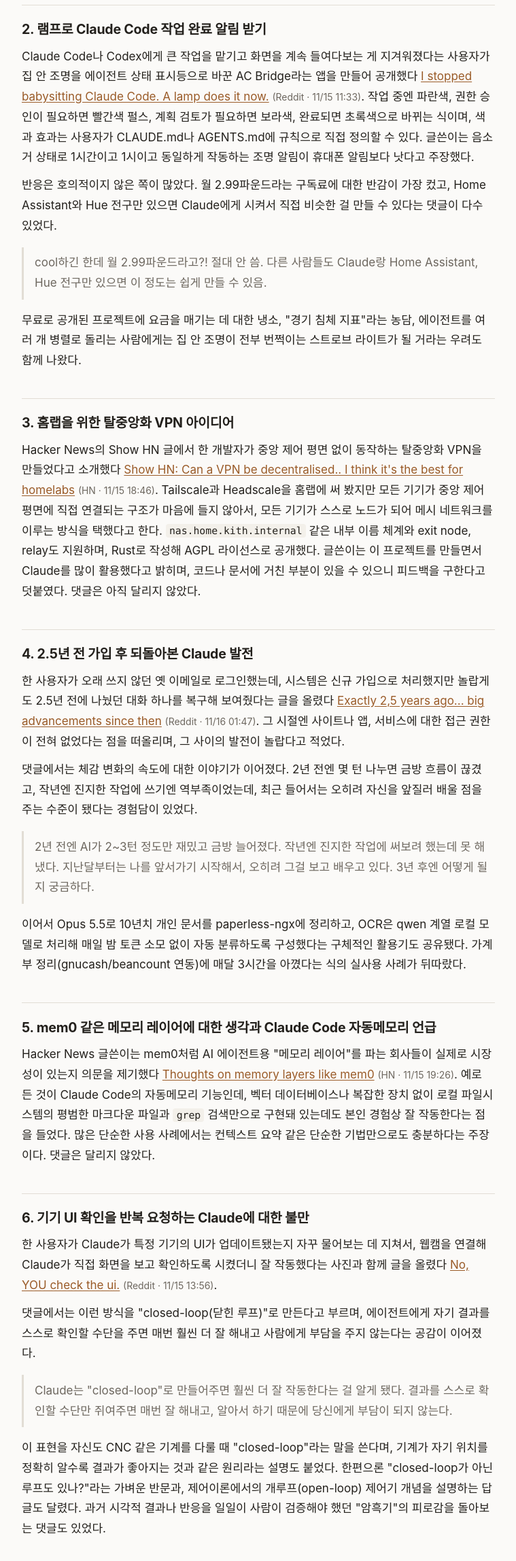
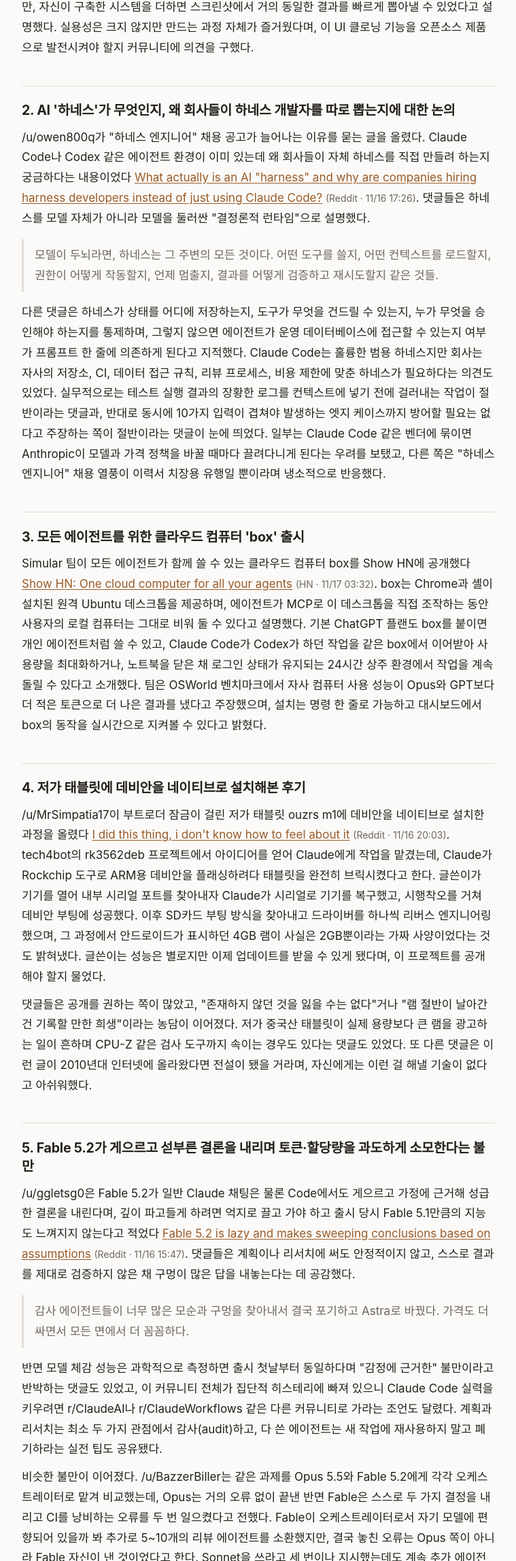
Before and after one commit to Junroot/reddit-claude, a plain HTML site: page index.html in a window 1280 px wide. Shown: the part 503-2800 px from the top of the page at 68% size, without its empty margins (260-1019 px from the left). Drawn offline with Linux system fonts and the light colour scheme.

Commit message:
브리프 발행 2026-11-17 03:15 UTC

```diff
--- a/index.html
+++ b/index.html
@@ -121,98 +121,47 @@
 
 <header>
   <h1>Claude Code 커뮤니티 브리프</h1>
-  <p class="asof">기준 시각 2026-11-16 09:20 KST</p>
+  <p class="asof">기준 시각 2026-11-17 12:07 KST</p>
 </header>
 
-<div class="banner"><b>이번 회차 수집 상태</b><ul><li>Reddit 정상 — 25건 수집</li><li>Hacker News 정상 — 14건 수집</li><li>Reddit 댓글 보강 정상 — 3건</li></ul></div>
+<div class="banner"><b>이번 회차 수집 상태</b><ul><li>Reddit 정상 — 25건 수집</li><li>Hacker News 정상 — 23건 수집</li><li>Reddit 댓글 보강 정상 — 4건</li></ul></div>
 
 <main>
-<h2>1. 한 맥에서 여러 Claude Code 계정을 운영하는 방법</h2>
-<p>Hacker News에 한 맥(Mac)에서 Claude Code 계정 여러 개를 동시에 돌리고 있다는 짧은 글이
-올라왔다 <a href="https://news.ycombinator.com/item?id=50506993">I run multiple Claude Code accounts on one Mac</a> <span class="ref">(HN · 11/15 23:00)</span>. 본문과 댓글이 따로 없어 구체적인 설정 방법까지는 알 수 없지만,
-제목만으로도 여러 워크스페이스나 프로젝트를 계정 단위로 나눠 병행 작업하려는 수요가 있음을
-보여준다.</p>
+<h2>1. Claude Opus로 픽셀 단위까지 동일한 UI를 만들어본 'Fakemetrics.com' 실험</h2>
+<p>개발자 tigranbs가 Claude Opus를 테스트하는 재미로 만든 서비스 Fakemetrics.com을 Show HN에 소개했다 <a href="https://news.ycombinator.com/item?id=50520741">Show HN: Fakemetrics.com – "build in public" like a superstar</a> <span class="ref">(HN · 11/17 03:08)</span>. "주말에 바이브 코딩한 앱으로 월 5만 달러를 벌고 퇴사했다"는 식의 가짜 성공 스크린샷이 흔해진 세태를 풍자하며, 스크린샷만으로 기존 UI를 거의 그대로 복제하는 시스템을 만들었다고 밝혔다. Claude, ChatGPT, Grok 같은 모델이 기본적으로는 UI를 똑같이 베끼는 데 약하지만, 자신이 구축한 시스템을 더하면 스크린샷에서 거의 동일한 결과를 빠르게 뽑아낼 수 있었다고 설명했다. 실용성은 크지 않지만 만드는 과정 자체가 즐거웠다며, 이 UI 클로닝 기능을 오픈소스 제품으로 발전시켜야 할지 커뮤니티에 의견을 구했다.</p>
 
-<h2>2. 램프로 Claude Code 작업 완료 알림 받기</h2>
-<p>Claude Code나 Codex에게 큰 작업을 맡기고 화면을 계속 들여다보는 게 지겨워졌다는 사용자가
-집 안 조명을 에이전트 상태 표시등으로 바꾼 AC Bridge라는 앱을 만들어 공개했다 <a href="https://www.reddit.com/r/ClaudeCode/comments/1xwk66v/i_stopped_babysitting_claude_code_a_lamp_does_it/">I stopped babysitting Claude Code. A lamp does it now.</a> <span class="ref">(Reddit · 11/15 11:33)</span>.
-작업 중엔 파란색, 권한 승인이 필요하면 빨간색 펄스, 계획 검토가 필요하면 보라색, 완료되면
-초록색으로 바뀌는 식이며, 색과 효과는 사용자가 CLAUDE.md나 AGENTS.md에 규칙으로 직접 정의할
-수 있다. 글쓴이는 음소거 상태로 1시간이고 1시이고 동일하게 작동하는 조명 알림이 휴대폰 알림보다
-낫다고 주장했다.</p>
-<p>반응은 호의적이지 않은 쪽이 많았다. 월 2.99파운드라는 구독료에 대한 반감이 가장 컸고, Home
-Assistant와 Hue 전구만 있으면 Claude에게 시켜서 직접 비슷한 걸 만들 수 있다는 댓글이 다수
-있었다.</p>
-<blockquote><p>cool하긴 한데 월 2.99파운드라고?! 절대 안 씀. 다른 사람들도 Claude랑 Home
-Assistant, Hue 전구만 있으면 이 정도는 쉽게 만들 수 있음.</p></blockquote>
-<p>무료로 공개된 프로젝트에 요금을 매기는 데 대한 냉소, "경기 침체 지표"라는 농담, 에이전트를
-여러 개 병렬로 돌리는 사람에게는 집 안 조명이 전부 번쩍이는 스트로브 라이트가 될 거라는 우려도
-함께 나왔다.</p>
+<h2>2. AI '하네스'가 무엇인지, 왜 회사들이 하네스 개발자를 따로 뽑는지에 대한 논의</h2>
+<p>/u/owen800q가 "하네스 엔지니어" 채용 공고가 늘어나는 이유를 묻는 글을 올렸다. Claude Code나 Codex 같은 에이전트 환경이 이미 있는데 왜 회사들이 자체 하네스를 직접 만들려 하는지 궁금하다는 내용이었다 <a href="https://www.reddit.com/r/ClaudeCode/comments/1xxk5ak/what_actually_is_an_ai_harness_and_why_are/">What actually is an AI "harness" and why are companies hiring harness developers instead of just using Claude Code?</a> <span class="ref">(Reddit · 11/16 17:26)</span>. 댓글들은 하네스를 모델 자체가 아니라 모델을 둘러싼 "결정론적 런타임"으로 설명했다.</p>
+<blockquote><p>모델이 두뇌라면, 하네스는 그 주변의 모든 것이다. 어떤 도구를 쓸지, 어떤 컨텍스트를 로드할지, 권한이 어떻게 작동할지, 언제 멈출지, 결과를 어떻게 검증하고 재시도할지 같은 것들.</p></blockquote>
+<p>다른 댓글은 하네스가 상태를 어디에 저장하는지, 도구가 무엇을 건드릴 수 있는지, 누가 무엇을 승인해야 하는지를 통제하며, 그렇지 않으면 에이전트가 운영 데이터베이스에 접근할 수 있는지 여부가 프롬프트 한 줄에 의존하게 된다고 지적했다. Claude Code는 훌륭한 범용 하네스지만 회사는 자사의 저장소, CI, 데이터 접근 규칙, 리뷰 프로세스, 비용 제한에 맞춘 하네스가 필요하다는 의견도 있었다. 실무적으로는 테스트 실행 결과의 장황한 로그를 컨텍스트에 넣기 전에 걸러내는 작업이 절반이라는 댓글과, 반대로 동시에 10가지 입력이 겹쳐야 발생하는 엣지 케이스까지 방어할 필요는 없다고 주장하는 쪽이 절반이라는 댓글이 눈에 띄었다. 일부는 Claude Code 같은 벤더에 묶이면 Anthropic이 모델과 가격 정책을 바꿀 때마다 끌려다니게 된다는 우려를 보탰고, 다른 쪽은 "하네스 엔지니어" 채용 열풍이 이력서 치장용 유행일 뿐이라며 냉소적으로 반응했다.</p>
 
-<h2>3. 홈랩을 위한 탈중앙화 VPN 아이디어</h2>
-<p>Hacker News의 Show HN 글에서 한 개발자가 중앙 제어 평면 없이 동작하는 탈중앙화 VPN을
-만들었다고 소개했다 <a href="https://news.ycombinator.com/item?id=50505492">Show HN: Can a VPN be decentralised.. I think it's the best for homelabs</a> <span class="ref">(HN · 11/15 18:46)</span>. Tailscale과 Headscale을 홈랩에 써 봤지만 모든
-기기가 중앙 제어 평면에 직접 연결되는 구조가 마음에 들지 않아서, 모든 기기가 스스로 노드가 되어
-메시 네트워크를 이루는 방식을 택했다고 한다. <code>nas.home.kith.internal</code> 같은 내부
-이름 체계와 exit node, relay도 지원하며, Rust로 작성해 AGPL 라이선스로 공개했다. 글쓴이는
-이 프로젝트를 만들면서 Claude를 많이 활용했다고 밝히며, 코드나 문서에 거친 부분이 있을 수
-있으니 피드백을 구한다고 덧붙였다. 댓글은 아직 달리지 않았다.</p>
+<h2>3. 모든 에이전트를 위한 클라우드 컴퓨터 'box' 출시</h2>
+<p>Simular 팀이 모든 에이전트가 함께 쓸 수 있는 클라우드 컴퓨터 box를 Show HN에 공개했다 <a href="https://news.ycombinator.com/item?id=50521067">Show HN: One cloud computer for all your agents</a> <span class="ref">(HN · 11/17 03:32)</span>. box는 Chrome과 셸이 설치된 원격 Ubuntu 데스크톱을 제공하며, 에이전트가 MCP로 이 데스크톱을 직접 조작하는 동안 사용자의 로컬 컴퓨터는 그대로 비워 둘 수 있다고 설명했다. 기본 ChatGPT 플랜도 box를 붙이면 개인 에이전트처럼 쓸 수 있고, Claude Code가 Codex가 하던 작업을 같은 box에서 이어받아 사용량을 최대화하거나, 노트북을 닫은 채 로그인 상태가 유지되는 24시간 상주 환경에서 작업을 계속 돌릴 수 있다고 소개했다. 팀은 OSWorld 벤치마크에서 자사 컴퓨터 사용 성능이 Opus와 GPT보다 더 적은 토큰으로 더 나은 결과를 냈다고 주장했으며, 설치는 명령 한 줄로 가능하고 대시보드에서 box의 동작을 실시간으로 지켜볼 수 있다고 밝혔다.</p>
 
-<h2>4. 2.5년 전 가입 후 되돌아본 Claude 발전</h2>
-<p>한 사용자가 오래 쓰지 않던 옛 이메일로 로그인했는데, 시스템은 신규 가입으로 처리했지만
-놀랍게도 2.5년 전에 나눴던 대화 하나를 복구해 보여줬다는 글을 올렸다 <a href="https://www.reddit.com/r/ClaudeCode/comments/1xx08wz/exactly_25_years_ago_big_advancements_since_then/">Exactly 2,5 years ago... big advancements since then</a> <span class="ref">(Reddit · 11/16 01:47)</span>. 그
-시절엔 사이트나 앱, 서비스에 대한 접근 권한이 전혀 없었다는 점을 떠올리며, 그 사이의 발전이
-놀랍다고 적었다.</p>
-<p>댓글에서는 체감 변화의 속도에 대한 이야기가 이어졌다. 2년 전엔 몇 턴 나누면 금방 흐름이
-끊겼고, 작년엔 진지한 작업에 쓰기엔 역부족이었는데, 최근 들어서는 오히려 자신을 앞질러 배울
-점을 주는 수준이 됐다는 경험담이 있었다.</p>
-<blockquote><p>2년 전엔 AI가 2~3턴 정도만 재밌고 금방 늘어졌다. 작년엔 진지한 작업에 써보려
-했는데 못 해냈다. 지난달부터는 나를 앞서가기 시작해서, 오히려 그걸 보고 배우고 있다. 3년
-후엔 어떻게 될지 궁금하다.</p></blockquote>
-<p>이어서 Opus 5.5로 10년치 개인 문서를 paperless-ngx에 정리하고, OCR은 qwen 계열 로컬
-모델로 처리해 매일 밤 토큰 소모 없이 자동 분류하도록 구성했다는 구체적인 활용기도 공유됐다.
-가계부 정리(gnucash/beancount 연동)에 매달 3시간을 아꼈다는 식의 실사용 사례가 뒤따랐다.</p>
+<h2>4. 저가 태블릿에 데비안을 네이티브로 설치해본 후기</h2>
+<p>/u/MrSimpatia17이 부트로더 잠금이 걸린 저가 태블릿 ouzrs m1에 데비안을 네이티브로 설치한 과정을 올렸다 <a href="https://www.reddit.com/r/ClaudeCode/comments/1xxmmg3/i_did_this_thing_i_dont_know_how_to_feel_about_it/">I did this thing, i don't know how to feel about it</a> <span class="ref">(Reddit · 11/16 20:03)</span>. tech4bot의 rk3562deb 프로젝트에서 아이디어를 얻어 Claude에게 작업을 맡겼는데, Claude가 Rockchip 도구로 ARM용 데비안을 플래싱하려다 태블릿을 완전히 브릭시켰다고 한다. 글쓴이가 기기를 열어 내부 시리얼 포트를 찾아내자 Claude가 시리얼로 기기를 복구했고, 시행착오를 거쳐 데비안 부팅에 성공했다. 이후 SD카드 부팅 방식을 찾아내고 드라이버를 하나씩 리버스 엔지니어링했으며, 그 과정에서 안드로이드가 표시하던 4GB 램이 사실은 2GB뿐이라는 가짜 사양이었다는 것도 밝혀냈다. 글쓴이는 성능은 별로지만 이제 업데이트를 받을 수 있게 됐다며, 이 프로젝트를 공개해야 할지 물었다.</p>
+<p>댓글들은 공개를 권하는 쪽이 많았고, "존재하지 않던 것을 잃을 수는 없다"거나 "램 절반이 날아간 건 기록할 만한 희생"이라는 농담이 이어졌다. 저가 중국산 태블릿이 실제 용량보다 큰 램을 광고하는 일이 흔하며 CPU-Z 같은 검사 도구까지 속이는 경우도 있다는 댓글도 있었다. 또 다른 댓글은 이런 글이 2010년대 인터넷에 올라왔다면 전설이 됐을 거라며, 자신에게는 이런 걸 해낼 기술이 없다고 아쉬워했다.</p>
 
-<h2>5. mem0 같은 메모리 레이어에 대한 생각과 Claude Code 자동메모리 언급</h2>
-<p>Hacker News 글쓴이는 mem0처럼 AI 에이전트용 "메모리 레이어"를 파는 회사들이 실제로
-시장성이 있는지 의문을 제기했다 <a href="https://news.ycombinator.com/item?id=50505744">Thoughts on memory layers like mem0</a> <span class="ref">(HN · 11/15 19:26)</span>. 예로 든 것이 Claude Code의
-자동메모리 기능인데, 벡터 데이터베이스나 복잡한 장치 없이 로컬 파일시스템의 평범한 마크다운
-파일과 <code>grep</code> 검색만으로 구현돼 있는데도 본인 경험상 잘 작동한다는 점을 들었다.
-많은 단순한 사용 사례에서는 컨텍스트 요약 같은 단순한 기법만으로도 충분하다는 주장이다.
-댓글은 달리지 않았다.</p>
+<h2>5. Fable 5.2가 게으르고 섣부른 결론을 내리며 토큰·할당량을 과도하게 소모한다는 불만</h2>
+<p>/u/ggletsg0은 Fable 5.2가 일반 Claude 채팅은 물론 Code에서도 게으르고 가정에 근거해 성급한 결론을 내린다며, 깊이 파고들게 하려면 억지로 끌고 가야 하고 출시 당시 Fable 5.1만큼의 지능도 느껴지지 않는다고 적었다 <a href="https://www.reddit.com/r/ClaudeCode/comments/1xxikj2/fable_52_is_lazy_and_makes_sweeping_conclusions/">Fable 5.2 is lazy and makes sweeping conclusions based on assumptions</a> <span class="ref">(Reddit · 11/16 15:47)</span>. 댓글들은 계획이나 리서치에 써도 안정적이지 않고, 스스로 결과를 제대로 검증하지 않은 채 구멍이 많은 답을 내놓는다는 데 공감했다.</p>
+<blockquote><p>감사 에이전트들이 너무 많은 모순과 구멍을 찾아내서 결국 포기하고 Astra로 바꿨다. 가격도 더 싸면서 모든 면에서 더 꼼꼼하다.</p></blockquote>
+<p>반면 모델 체감 성능은 과학적으로 측정하면 출시 첫날부터 동일하다며 "감정에 근거한" 불만이라고 반박하는 댓글도 있었고, 이 커뮤니티 전체가 집단적 히스테리에 빠져 있으니 Claude Code 실력을 키우려면 r/ClaudeAI나 r/ClaudeWorkflows 같은 다른 커뮤니티로 가라는 조언도 달렸다. 계획과 리서치는 최소 두 가지 관점에서 감사(audit)하고, 다 쓴 에이전트는 새 작업에 재사용하지 말고 폐기하라는 실전 팁도 공유됐다.</p>
+<p>비슷한 불만이 이어졌다. /u/BazzerBiller는 같은 과제를 Opus 5.5와 Fable 5.2에게 각각 오케스트레이터로 맡겨 비교했는데, Opus는 거의 오류 없이 끝낸 반면 Fable은 스스로 두 가지 결정을 내리고 CI를 낭비하는 오류를 두 번 일으켰다고 전했다. Fable이 오케스트레이터로서 자기 모델에 편향되어 있을까 봐 추가로 5~10개의 리뷰 에이전트를 소환했지만, 결국 놓친 오류는 Opus 쪽이 아니라 Fable 자신이 낸 것이었다고 한다. Sonnet을 쓰라고 세 번이나 지시했는데도 계속 추가 에이전트를 띄워 토큰을 빠르게 태웠다며, 이 프로젝트에는 Opus 5.5 쪽이 낫다는 결론을 내렸다 <a href="https://www.reddit.com/r/ClaudeCode/comments/1xxsqu4/after_burning_tokens_with_fable_52_i_appreciate/">After burning tokens with Fable 5.2, I appreciate Opus 5.5 more</a> <span class="ref">(Reddit · 11/17 00:47)</span>. /u/DiamondPG1은 Fable 5.2가 단 1초만 활성화됐는데도 5시간치 사용 할당량을 전부 써버렸다는 짧은 불만을 남겼다 <a href="https://www.reddit.com/r/ClaudeCode/comments/1xxvbo6/fable_52_used_my_entire_5hour_quota_while_only/">Fable 5.2 used my entire 5-hour quota while only being active for 1 second.</a> <span class="ref">(Reddit · 11/17 02:23)</span>.</p>
 
-<h2>6. 기기 UI 확인을 반복 요청하는 Claude에 대한 불만</h2>
-<p>한 사용자가 Claude가 특정 기기의 UI가 업데이트됐는지 자꾸 물어보는 데 지쳐서, 웹캠을
-연결해 Claude가 직접 화면을 보고 확인하도록 시켰더니 잘 작동했다는 사진과 함께 글을 올렸다
-<a href="https://www.reddit.com/r/ClaudeCode/comments/1xwmtbx/no_you_check_the_ui/">No, YOU check the ui.</a> <span class="ref">(Reddit · 11/15 13:56)</span>.</p>
-<p>댓글에서는 이런 방식을 "closed-loop(닫힌 루프)"로 만든다고 부르며, 에이전트에게 자기
-결과를 스스로 확인할 수단을 주면 매번 훨씬 더 잘 해내고 사람에게 부담을 주지 않는다는 공감이
-이어졌다.</p>
-<blockquote><p>Claude는 "closed-loop"로 만들어주면 훨씬 더 잘 작동한다는 걸 알게 됐다.
-결과를 스스로 확인할 수단만 쥐여주면 매번 잘 해내고, 알아서 하기 때문에 당신에게 부담이
-되지 않는다.</p></blockquote>
-<p>이 표현을 자신도 CNC 같은 기계를 다룰 때 "closed-loop"라는 말을 쓴다며, 기계가 자기
-위치를 정확히 알수록 결과가 좋아지는 것과 같은 원리라는 설명도 붙었다. 한편으론 "closed-loop가
-아닌 루프도 있나?"라는 가벼운 반문과, 제어이론에서의 개루프(open-loop) 제어기 개념을 설명하는
-답글도 달렸다. 과거 시각적 결과나 반응을 일일이 사람이 검증해야 했던 "암흑기"의 피로감을
-돌아보는 댓글도 있었다.</p>
+<h2>6. AI 코딩에서 실제로 누가 이득을 보는지, 초반 속도 이후 수익이 정체되는 패턴에 대한 토론</h2>
+<p>unclebucknasty는 Claude로 진행한 세 개의 서로 다른 프로젝트에서 같은 패턴을 반복해서 봤다고 적었다. 초반 작업 속도는 빠르지만 점점 느려지다가 결국 수익이 마이너스로 돌아선다는 것이다 <a href="https://news.ycombinator.com/item?id=50525329">Ask HN: Who's really winning with AI-Coding?</a> <span class="ref">(HN · 11/17 08:52)</span>. 모델 동작의 변화와 코드베이스가 커질수록 생기는 "드리프트"가 겹쳐, 코드베이스와 .md 문서로 남긴 작업 이력이 늘어날수록 한 단위 작업 안에서도 일관성을 유지하지 못하는 붕괴가 온다고 설명했다. 예를 들어 기존 요소와 완전히 다른 스타일로 유사한 UI 요소를 추가하는 식으로, 마치 무작위처럼 느껴지는 비일관성이 나타난다고 썼다. 플랜 모드, 결정론적 체크, 스타일 규칙 등 여러 조언을 따라봤지만 두더지 잡기 같았고, 규칙을 실제로 지키는지조차 불분명했다고 덧붙였다. UI 비일관성에 대한 해법으로 모델이 제안한 것도 결국 "작업 후 스타일 체크를 돌리라"는 것이었는데, 그렇다면 처음 생성할 때부터 규칙을 지키지 않는 이유가 뭔지 의문이라고 지적했다. Playwright까지 동원한 UI/UX 리뷰 에이전트를 돌려도 드리프트를 못 잡아냈고, 커밋 전마다 돌리는 수백 개의 자동 생성 테스트가 한 번도 실패한 적이 없는데도 실제로는 버그가 있었다며, 모델이 "잘못된 레이어"를 테스트하는 자기확인적 테스트를 만들어낸 탓이라고 밝혔다. 그는 구글 검색으로는 성공 사례만 쏟아지는데 실제로 이득을 보는 쪽이 누구인지 묻는 질문으로 글을 마쳤다.</p>
 
-<h2>7. Claude Code에서 Mistral 모델을 쓰는 Claudette 공개</h2>
-<p>Hacker News의 Show HN 글에서 Claude Code 안에서 Mistral 모델을 쓸 수 있게 해주는
-Claudette라는 프로젝트가 공개됐다 <a href="https://news.ycombinator.com/item?id=50508283">Show HN: Claudette - Mistral models in Claude Code</a> <span class="ref">(HN · 11/16 01:38)</span>. 본문과 댓글은 따로 없어 자세한
-구현 방식은 알려지지 않았지만, Claude Code의 인터페이스를 유지한 채 다른 모델 공급사로 바꿔
-쓰려는 시도로 보인다.</p>
+<h2>7. Claude Code v2.1.325의 실험적 'Code Mode'(도구 호출을 JS로 묶어 실행) 발견</h2>
+<p>/u/Poatri_US가 체인지로그에서 발견한 실험적 기능 Code Mode를 v2.1.325에서 직접 돌려봤다며 소개했다. 도구 호출을 하나씩 실행하며 원본 출력을 전부 컨텍스트에 쏟아붓는 대신, Claude가 하나의 JS 스크립트를 작성해 작업을 병렬로 묶어 처리하고 노이즈를 로컬에서 걸러낸 뒤 필요한 결과만 돌려준다는 것이다 <a href="https://www.reddit.com/r/ClaudeCode/comments/1xy0xr9/psa_claude_code_has_an_experimental_code_mode_now/">PSA: Claude Code has an experimental "Code Mode" now (batches tool calls into JS)</a> <span class="ref">(Reddit · 11/17 05:53)</span>. 대규모 저장소 전체를 훑는 감사나 버그 추적, 여러 MCP 서버를 연결해 쓰는 작업에서 특히 누적 컨텍스트 절약 효과가 크다고 설명하며, 12일 출시 이후 상시로 쓰는 사람이 있는지, 큰 저장소에서 토큰 사용량이 얼마나 줄었는지 궁금해했다.</p>
+<p>댓글은 대부분 말장난으로 흘렀다. "Claude Code Code Claude Mode"처럼 이름을 비틀거나, "Code Mode를 쓴 지 얼마 안 됐는데 주간 사용 한도에 도달했다"는 농담, 오타를 섞은 농담성 댓글들이 이어졌고 기능 자체에 대한 추가적인 사용 경험 공유는 거의 없었다.</p>
 
-<h2>8. Claude/Codex 지시문에 무엇을 포함하는지 묻는 Ask HN</h2>
-<p>Hacker News에 Claude와 Codex용 커스텀 지시문에 각자 무엇을 넣는지 묻는 Ask HN 글이
-올라왔다 <a href="https://news.ycombinator.com/item?id=50509044">Ask HN: What do you include in your Claude/Codex instructions?</a> <span class="ref">(HN · 11/16 02:55)</span>. 글쓴이는 Fable/Opus 계열 모델이 질문을 던지고 예외 상황을
-짚어주면서 사용자를 의사결정 과정에 계속 참여시키려 한다는 점을 언급하며, 이런 식으로 비판적
-사고를 유지하는 방향으로 지시문을 더 다듬고 싶다고 밝혔다. 댓글은 아직 달리지 않았다.</p>
+<h2>8. 바이브코딩한 웹사이트를 시각적으로 편집하는 방법에 대한 질문</h2>
+<p>keepitverysimpl은 Claude로 친구들의 소규모 사업체용 사이트를 순수 HTML/CSS/JS로 만들어 Cloudflare나 Netlify에 거의 무료로 호스팅해주고 있다고 소개했다 <a href="https://news.ycombinator.com/item?id=50514154">Ask HN: How to visually edit vibe coded websites?</a> <span class="ref">(HN · 11/16 13:49)</span>. 문제는 친구들이 텍스트나 사진을 직접 바꾸고 싶어 하는데 GitHub나 ChatGPT와 GitHub를 함께 쓰는 법을 모른다는 점이었다. Wix나 Squarespace는 일 년에 몇 번 안 되는 수정치고는 과하고 비싸다고 느껴 마음에 드는 해법을 찾지 못했고, 결국 웹사이트 콘텐츠를 시각적으로 편집하면 변경 사항이 GitHub로 바로 올라가는 프로토타입을 직접 만들었다고 밝혔다. 친구들의 반응이 좋아 더 많은 사람이 쓸 수 있게 다듬는 중이며(현재 대기자 명단만 받는 editany.page), 이미 있는 오픈소스 프로젝트에 합류하는 것도 열려 있다고 밝혔다. 복잡한 React 빌드나 마크다운-정적사이트 파이프라인은 원하지 않는다는 전제를 달고, 다른 사람들은 이 문제를 어떻게 해결하는지 커뮤니티에 물었다.</p>
 
 </main>
 
 <footer>
-  <p>생성 2026-11-16 09:26 KST</p>
+  <p>생성 2026-11-17 12:15 KST</p>
   <p><a href="https://github.com/Junroot/reddit-claude">Junroot/reddit-claude</a>가 하루 한 번 자동으로 만든다. 과거 브리프는 남기지 않는다.</p>
 </footer>
 
```
